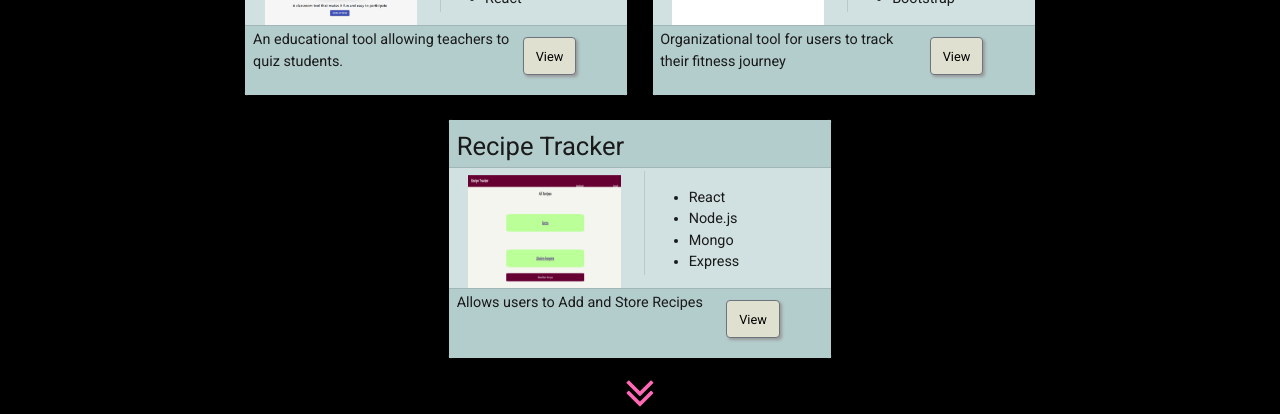
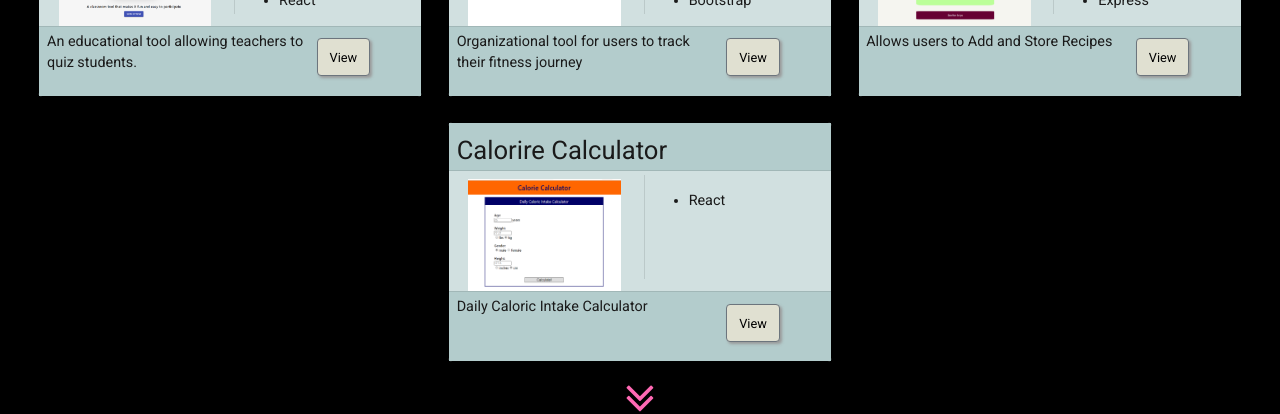
Before and after one commit to Capril1042/Portfolio, a React (Create React App) app in the folder portfolio/: page / in a window 1280 px wide. Shown: the part 1820-2234 px from the top of the page. Built offline with nearby package versions, Linux system fonts and the light colour scheme; the HTML template or start-up script is replaced by a standard one; a web font is replaced by a local one.

Commit message:
adds new project to card data

```diff
--- a/portfolio/src/Components/cardData.js
+++ b/portfolio/src/Components/cardData.js
@@ -1,6 +1,7 @@
 const spaceRace = require('../assets/spacerace.png');
 const djorg = require('../assets/Djorg.png');
-const recipe = require('../assets/recipe.png')
+const recipe = require('../assets/recipe.png');
+const calcalc = require('../assets/calcalc.png');
 
 const cardData = [
     {
@@ -49,6 +50,17 @@ const cardData = [
 
     },
 
+    {
+    projectName: "Calorire Calculator",
+    projectImage: `${calcalc}`,
+    projectURL: "https://calcalc.netlify.com/",
+    projectStack: [
+        "React",
+    ],
+    projectBlurb: "Daily Caloric Intake Calculator",
+
+    },
+
 ];
 
 export default cardData;
```
Also changed, not shown: portfolio/src/assets/calcalc.png (added), 1 other file (tests, documents, lock files or other folders).
